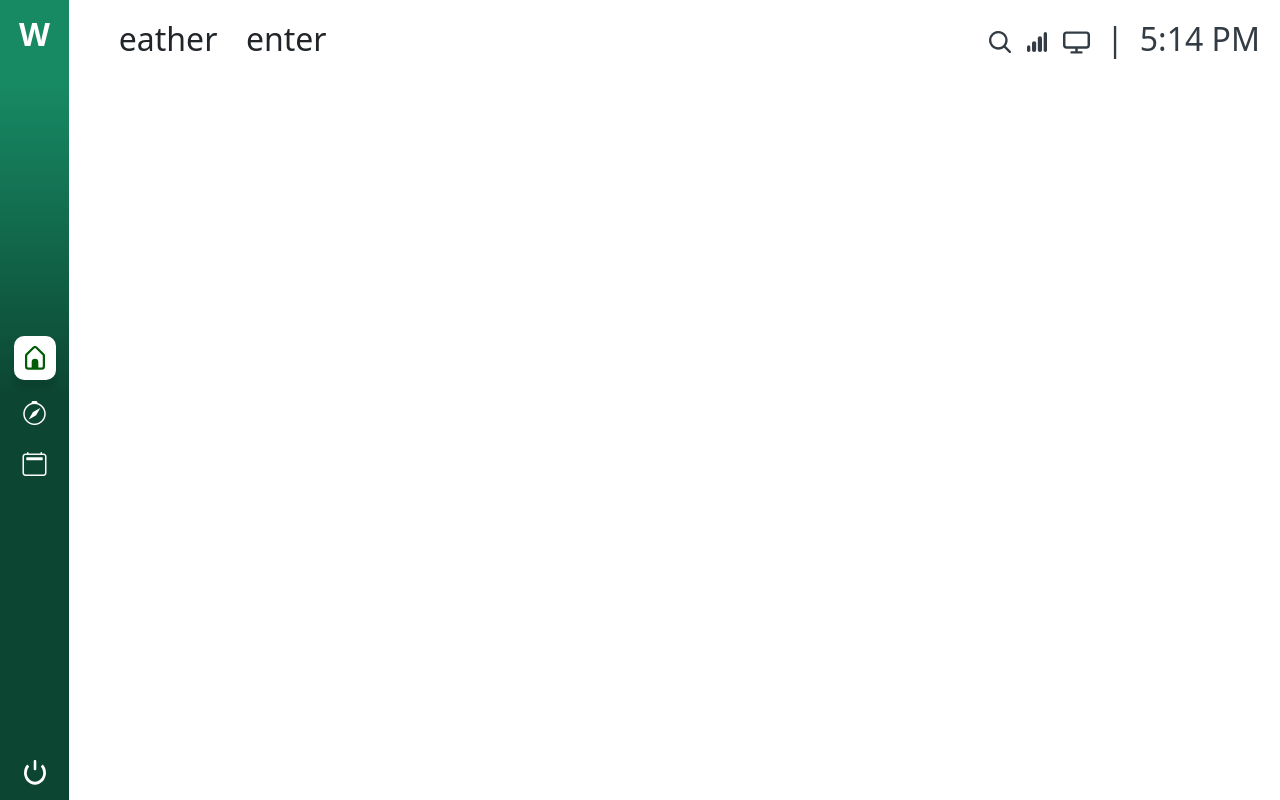
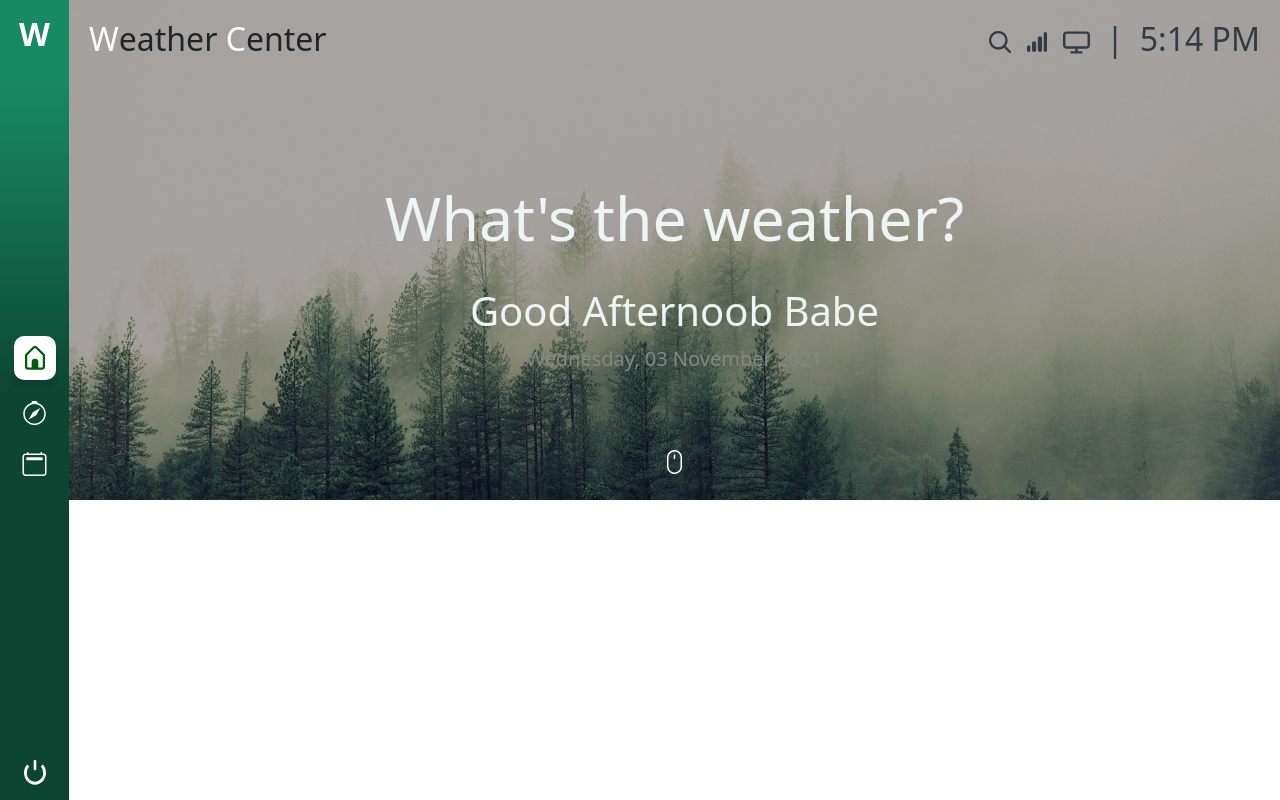
Before and after one commit to UndeadMe/Weather-Center, a website: page home.html in a window 1280 px wide. Drawn offline with nearby package versions, Linux system fonts and the light colour scheme.

Commit message:
create header texts

```diff
--- a/home.html
+++ b/home.html
@@ -99,6 +99,18 @@
                 </li>
             </ul>
         </nav>
+
+        <!--! -------------------------------- mouse -------------------------------- ! -->
+        <span class="header-mouse mt-5"><i class="bi bi-mouse"></i></span>
+
+        <!-- ! ---------------------------- header texts ----------------------------- ! -->
+        <div class="container p-0 h-100">
+            <div class="h-100 d-flex justify-content-center align-items-center flex-column">
+                <h1 class="header-question">What's the weather?</h1>
+                <h2 class="text-capitalize header-hello-user mt-4">good afternoob babe</h2>
+                <h5 class="text-capitalize header-date mt-1">Wednesday, 03 November 2021</h5>
+            </div>
+        </div>
     </header>
 </body>
 </html>
--- a/public/components/custom/custom.css
+++ b/public/components/custom/custom.css
@@ -13,7 +13,7 @@
     --white : #FFFFFF;
     --ice-white: #EDF4F5;
     --minimal-white: #E4E4E4;
-    --gray: #7D7D7D;
+    --gray: #868686;
 
     /* gradients */
     --aside-gradient: linear-gradient(to bottom, var(--minimal-green) 10%, #0C4532 50%);
@@ -23,6 +23,9 @@
 
     /* margins */
     --ms-69: 69px;
+
+    /* rgba */
+    --header-after : rgba(0, 0, 0, 0.35);
 }
 
 .ms-69 {
--- a/public/content/css/home.css
+++ b/public/content/css/home.css
@@ -8,9 +8,51 @@ body {
 .header {
     width: 100%;
     height: 500px;
-    padding: 15px 20px;
+    padding: 15px 20px 50px 20px;
+    position: relative;
 }
-
+.header::before {
+    content: '';
+    position: absolute;
+    inset: 0;
+    width: 100%;
+    height: 100%;
+    background-image: url(../img/header/sunny.jpg);
+    background-size: cover;
+    background-position: bottom;
+    background-repeat: no-repeat;
+    background-attachment: fixed;
+    z-index: -1;
+}
+.header::after {
+    content: '';
+    position: absolute;
+    inset: 0;
+    width: 100%;
+    height: 100%;
+    background: var(--header-after);
+    z-index: -1;
+}
+.header-question {
+    font-size: 3.8rem;
+    color: var(--ice-white);
+}
+.header-hello-user {
+    font-size: 2.5rem;
+    color: var(--ice-white);
+}
+.header-date {
+    color: var(--gray);
+}
+.header-mouse {
+    position: absolute;
+    bottom: 20px;
+    left: 50%;
+    transform: translateX(-50%);
+    color: var(--white);
+    font-size: 1.5rem;
+    cursor: pointer;
+}
 /* ! --------------------------------- navbar --------------------------------- ! */
 .navbar-brand {
     font-size: 2rem;
```
Also changed, not shown: public/content/img/header/sunny.jpg (added).
